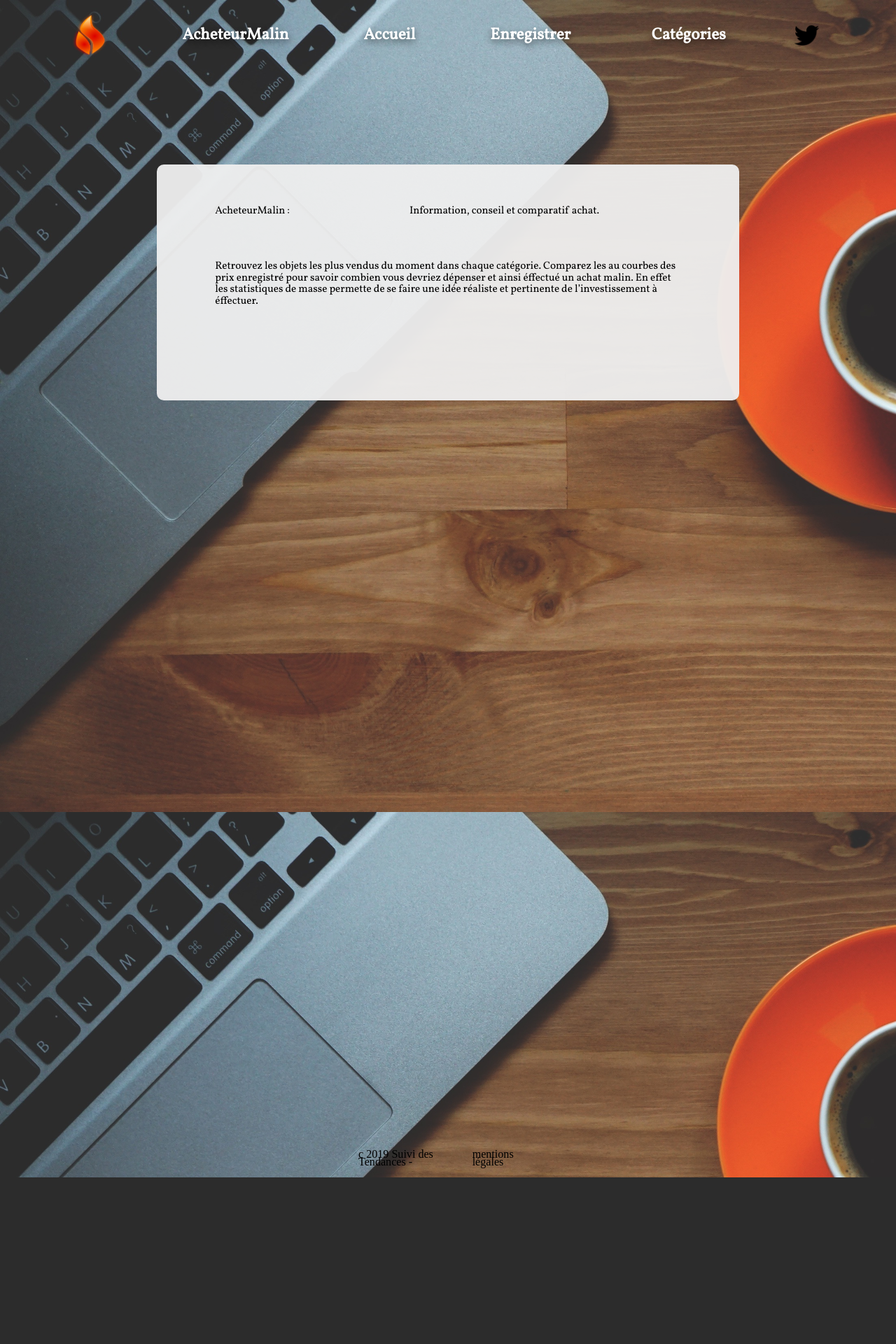
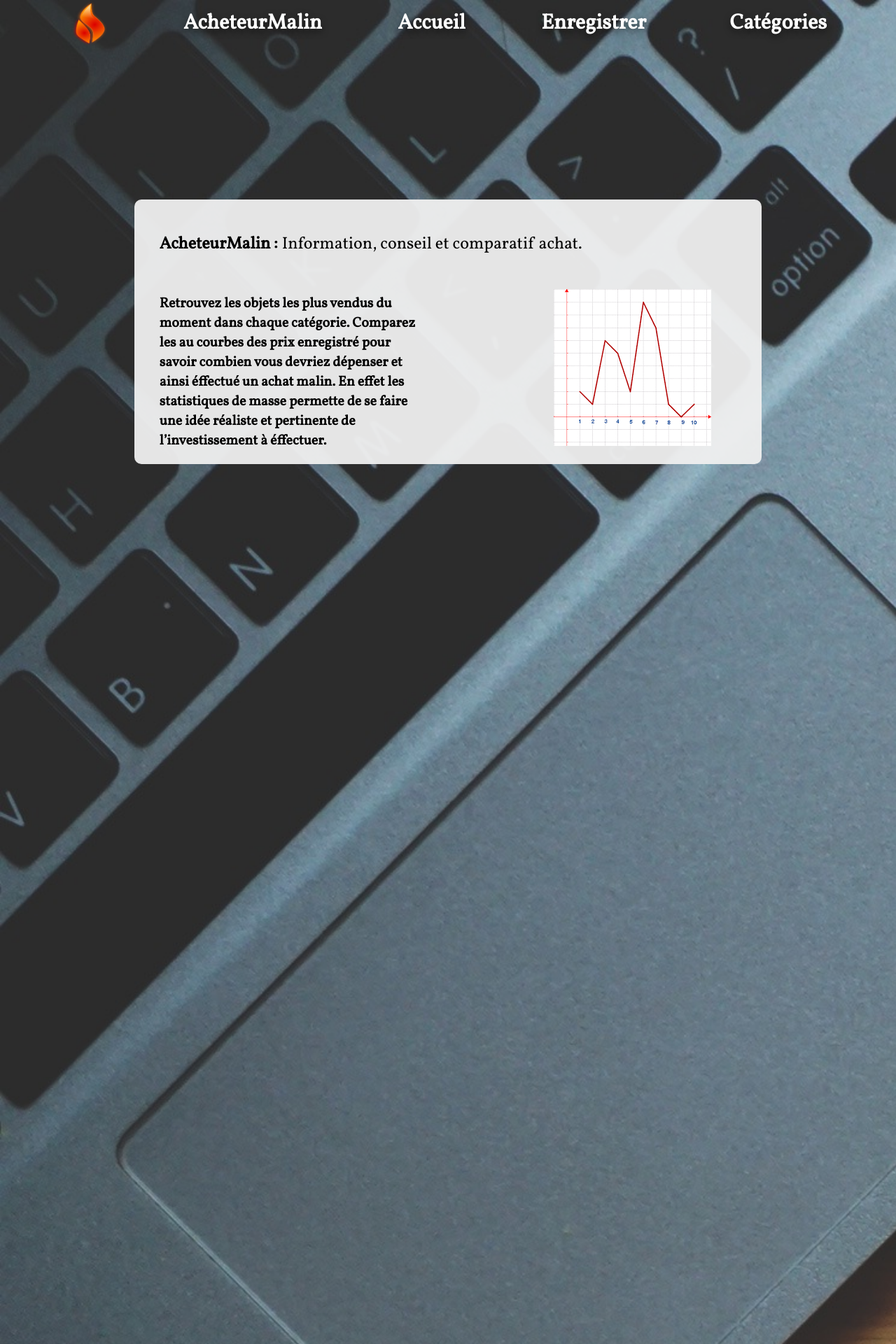
Before and after one commit to BenoitRoub/acheteurMalin, a Flask app: page / in a window 1280 px wide; the page is wider, and only the part inside the window is pictured. Shown: the top 1920 px of that part at 70% size. Before the commit the page ends 1682 px from the top of that part, so only its background shows below. Run offline with Flask 2, Linux system fonts and the light colour scheme; data that the repository does not hold is empty.

Commit message:
Add files via upload

```diff
--- a/Acheteur_Malin/acheteurmalin/routes.py
+++ b/Acheteur_Malin/acheteurmalin/routes.py
@@ -52,7 +52,7 @@
 	picture_fn = random_hex + f_ext
 	picture_path = os.path.join(app.root_path, 'static/objet_photo', picture_fn)
 
-	output_size = (300, 300)
+	output_size = (200, 200)
 	i = Image.open("acheteurmalin/static/image/" + form_picture)
 	i.thumbnail(output_size)
 	i.save(picture_path)
--- a/Acheteur_Malin/acheteurmalin/static/main.css
+++ b/Acheteur_Malin/acheteurmalin/static/main.css
@@ -2,10 +2,12 @@
 
   html, body {
     margin: 0;
-    height: 145%;
 
   }
 
+  h1, h2, h3 {
+
+  }
   body {
     position: relative;
     background: url("image/ordinateur et café.jpg"), center;
@@ -29,32 +31,18 @@
 
 /* MEDIA QUERRY */
 
-  @media screen and (min-width: 1400px) and (max-width: 2400px) {
-   body {
 
-        font-size: 30px;
-     }
-  }
+/*  BAR DE NAVIGATION   */
 
-  @media screen and (min-width: 950px) and (max-width: 1400px) {
-   body {
-         font-size:23px;
-     }
-  }
-
-  @media screen and (min-width: 0px) and (max-width: 950px) {
-     body {
-          font-size: 15px;
-         }
+  .topwrap {
+    position:relative;
+    height:225px;
+    padding-bottom: 60px;
   }
 
 
-/*  BAR DE NAVIGATION   */
-
   .topnav{
-  position: absolute;
-  top: 1%;
-  height: 4%;
+  height: 100px;
   width: 100%;
   }
 
@@ -82,16 +70,10 @@
       width: 4%;
     }
 
-    .twitter {
-      height: 35px;
-      width: auto;
-      transition: transform 2s;
-    }
-
       /* SOUS MENU CACHE */
 
         .subnavbtn {
-          height:100%;
+          height: 80px;
           display:inline-block;
           padding-left: 8%;
         }
@@ -127,62 +109,72 @@
         }
 
 
+.wrapcontent {
+  width:70%;
+  padding-left: 15%;
+  position:relative;
+}
 
 /* TEXTE INFORMATIF
 MILIEU DE PAGE */
 
   .infocontainer {
-    position: absolute;
+    display:block;
     background: rgba(240, 240, 240, 0.95);
-    width: 65%;
-    top: 14%;
-    left: 17.5%;
-    height: 20%;
+    width: 100%;
+    height: auto;
     border-radius: 10px;
     overflow: hidden;
   }
 
   .infocontainer .texte{
     font-family: vollkorn;
-    font-style: normal;
-    font-weight: 500;
-    font-size: 66%;
-    line-height: 110%;
-    padding-left: 10%;
-    padding-right: 10%;
-    margin: 0px;
-    padding-top: 7%;
+
     display: inline-block;
   }
 
   .infocontainer .h1 {
     padding-left: 0%;
     font-weight: 500;
-    font-size: 90%;
+    font-size: 80%;
+    padding-top: 3%;
   }
 
   .infocontainer .nomarge {
     padding-right: 0%;
     font-weight: 600;
-    font-size: 90%;
+    font-size: 80%;
+    padding-top: 3%;
+    padding-left: 4%;
   }
 
+  .infocontainer2 {
+    padding: 2% 4% 4% 4%;
+  }
 
+  .contenu{
+    float: left;
+    width: 45%;
+    font-size: 66%;
+  }
+
+  .infocontainer .courbe  {
+    float: right;
+    height: 80%;
+    width: auto;
+    padding: 3% 8% 3% 3%;
+  }
 
 /*  FOOTER BAS DE PAGE */
 
   .footer {
-    display: flex;
-    position: absolute;
-    bottom: 1%;
-    left: 40%;
-    width: 20%;
+    padding: 50px;
     font-family: PT Serif;
     font-style: normal;
     font-size: 70%;
     line-height: 70%;
+    width: 100%;
+    display: inline block;
+    margin: 0px;
+    text-align: center;
   }
-
-  .footer  p {
-    margin: 0px;
-  }
--- a/Acheteur_Malin/acheteurmalin/static/objet.css
+++ b/Acheteur_Malin/acheteurmalin/static/objet.css
@@ -1,10 +1,8 @@
 .objetcontainer{
-	position: absolute;
-	top:35%;
-	left: 20%;
-	width: 60%;
-	height: 55%;
-
+	display:block;
+	width: 80%;
+	padding-left:10%;
+	height: 2600px;
 }
 
 
@@ -13,7 +11,7 @@
 	box-shadow: 0px 4px 25px rgba(0, 0, 0, 0.75);
 	background: #FFFFFF;
 	width: 29%;
-	height: 45%;
+	height: auto;
 	border-radius: 10px;
 	margin: 2.1%;
 	float: left;
@@ -27,9 +25,6 @@
 	width: 50%;
 	height: auto;
 	transition: padding 0.5s, width 0.5s;
-
-
-
 }
 
 .photo:hover {
@@ -49,6 +44,10 @@
 	display:block;
 }
 
+.objet a {
+	padding: 20px;
+}
+/*
 .content-section {
 	position: absolute;
 	top: 20%;
--- a/Acheteur_Malin/acheteurmalin/templates/accueil.html
+++ b/Acheteur_Malin/acheteurmalin/templates/accueil.html
@@ -4,11 +4,15 @@
 
 
 	<div class="infocontainer">
-		<h2 class="texte">AcheteurMalin : </h2>
-		<H1 class="texte">Information, conseil et comparatif achat.</H1>
-		<H2 class="texte">Retrouvez les objets les plus vendus du moment dans chaque catégorie. Comparez les au courbes des prix
-enregistré pour savoir combien vous devriez dépenser et ainsi éffectué un achat malin. En effet les statistiques de
-masse permette de se faire une idée réaliste et pertinente de l’investissement à éffectuer.</H2>
+		<h2 class="texte nomarge">AcheteurMalin : </h2>
+		<H1 class="texte h1">Information, conseil et comparatif achat.</H1>
+		<img class= "courbe contenu" src="static/image/téléchargement.png" alt="courbe statistiques des prix">
+		<div class = infocontainer2>
+			<H2 class="texte contenu">Retrouvez les objets les plus vendus du moment dans 			chaque catégorie. Comparez les au courbes des prix
+				enregistré pour savoir combien vous devriez dépenser et ainsi éffectué un achat malin. En effet les statistiques de
+				masse permette de se faire une idée réaliste et pertinente de l’investissement à éffectuer.
+			</H2>
+		</div>
 	</div>
 
 
--- a/Acheteur_Malin/acheteurmalin/templates/categories.html
+++ b/Acheteur_Malin/acheteurmalin/templates/categories.html
@@ -8,7 +8,7 @@
 			<div class="objet">
 				<img class= "photo" src="{{ object.image_file }}" alt="photo de l'{{ object.nom }}">
 				<h3 class="texteobjet nomobjet" href=#>{{ object.nom }}</h3>
-				<a class="texteobjet prixobjet" href=#>{{ objectaffiliation }}</a>
+				<a class="texteobjet prixobjet" href=#>{{ object.affiliation }}</a>
 				<a class="texteobjet commentaire" href=#>{{ object.commentaire }}</a>
 			</div>
 		{% endfor %}
--- a/Acheteur_Malin/acheteurmalin/templates/layout.html
+++ b/Acheteur_Malin/acheteurmalin/templates/layout.html
@@ -28,8 +28,9 @@
 </head>
 <body>
 
-			<header class= "topnav">
+			<header class= "topwrap">
 
+				<div class="topnav">
 					<img class= "logo navelement" src="static/image/flamme.png" alt="logo en forme de flamme">
 					<a class= "navelement"  href="{{ url_for('accueil') }}">AcheteurMalin</a>
 					<a class="navelement" href="{{ url_for('accueil') }}">Accueil</a>
@@ -38,7 +39,6 @@
 					<div class="subnavbtn">
 						<a class="navelement" href="{{ url_for('accueil') }}">Catégories</a>
 					</div>
-				<img class= "twitter navelement" src="static/image/twitter.png" alt="logo twitter">
 
 					<div class="subnav-content">
 						<a href="{{ url_for('hightech') }}">Hightech</a>
@@ -46,10 +46,10 @@
 						<a href="{{ url_for('electromenager') }}">Electroménager</a>
 						<a href="{{ url_for('telephone') }}">Téléphone</a>
 					</div>
-
+				</div>
 
 			</header>
-			<main role="main">
+			<main role="main" class="wrapcontent">
 				{% with messages = get_flashed_messages(with_categories=true) %}
 			    	{% if messages %}
 			    		{% for category, message in messages %}
```
Also changed, not shown: Acheteur_Malin/acheteurmalin/templates/electromenager.html (+9 -5 lines), Acheteur_Malin/acheteurmalin/templates/hightech.html (+7 -3 lines), Acheteur_Malin/acheteurmalin/static/image/téléchargement.png (added), Acheteur_Malin/acheteurmalin/static/objet_photo/f2ea13d80836fa4e.jpg (added). Lines whose indentation alone changed are shown as unchanged.
